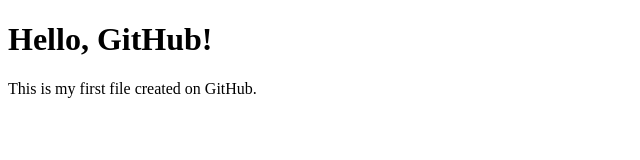
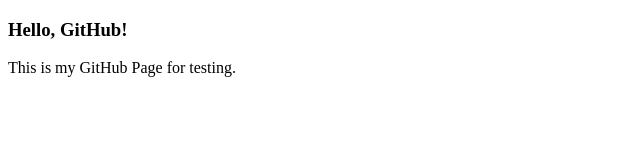
Before and after one commit to JamesVeth/codesite, a plain HTML site: page index.html in a window 1280 px wide. Shown: the whole page, without its empty margins (0-640 px from the left). Drawn offline with Linux system fonts and the light colour scheme.

Commit message:
Edited via laptop

```diff
--- a/index.html
+++ b/index.html
@@ -6,7 +6,7 @@
     <title>My GitHub Page</title>
 </head>
 <body>
-    <h1>Hello, GitHub!</h1>
-    <p>This is my first file created on GitHub.</p>
+    <h3>Hello, GitHub!</h3>
+    <p>This is my GitHub Page for testing.</p>
 </body>
 </html>
```
